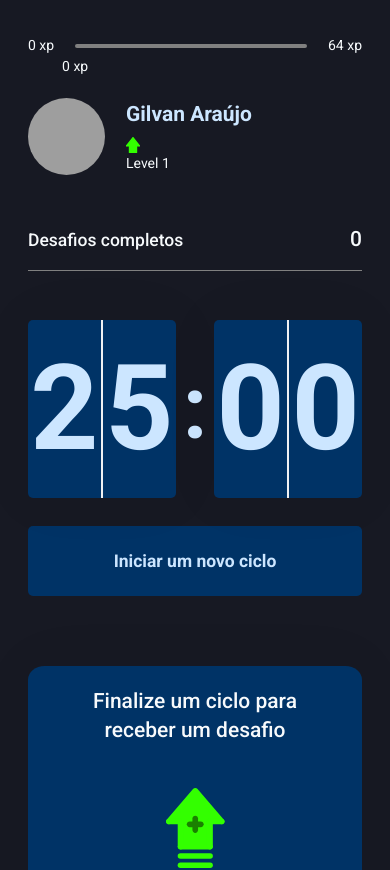
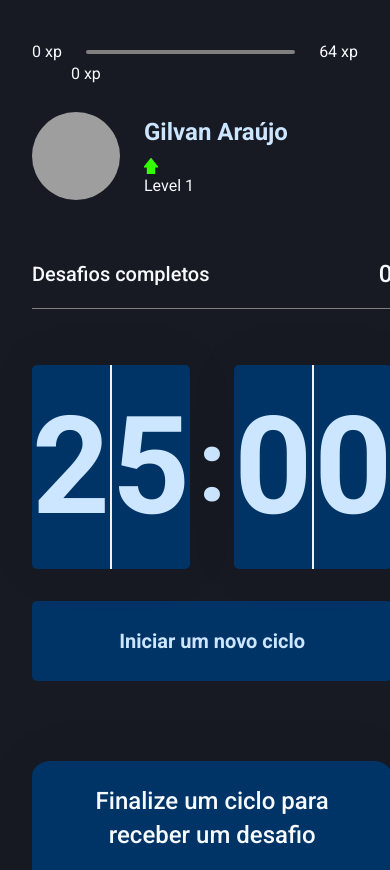
Before and after one commit to Gilvan-Araujo/MoveIt, a Next.js app: page / in a window 390 px wide. Shown: the top 870 px of the page. Built offline with nearby package versions, Linux system fonts and the light colour scheme; grey boxes are pictures that could not be loaded.

Commit message:
:lipstick: style: migrate pages to chakra ui

```diff
--- a/src/pages/_document.tsx
+++ b/src/pages/_document.tsx
@@ -1,4 +1,4 @@
-import Document, { Html, Head, Main, NextScript } from 'next/document'
+import Document, { Head, Html, Main, NextScript } from 'next/document'
 
 export default class MyDocument extends Document {
   render() {
--- a/src/pages/index.tsx
+++ b/src/pages/index.tsx
@@ -1,20 +1,21 @@
+import { GetServerSideProps } from 'next'
 import Head from 'next/head'
-import { GetServerSideProps } from 'next'
+import react from 'react'
 
-import { ChallengeBox } from '../components/ChallengeBox';
+import { Container, Flex } from '@chakra-ui/react'
+
+import { ChallengeBox } from '../components/ChallengeBox'
 import { CompletedChallenges } from '../components/CompletedChallenges'
-import { Countdown } from '../components/Countdown';
-import { ExperienceBar } from '../components/ExperienceBar';
-import { Profile } from '../components/Profile';
-import { CountdownProvider } from '../contexts/CountdownContext';
-
-import styles from '../styles/pages/Home.module.scss';
-import { ChallengesProvider } from '../contexts/ChallengesContext';
+import { Countdown } from '../components/Countdown'
+import { ExperienceBar } from '../components/ExperienceBar'
+import { Profile } from '../components/Profile'
+import { ChallengesProvider } from '../contexts/ChallengesContext'
+import { CountdownProvider } from '../contexts/CountdownContext'
 
 interface HomeProps {
-  level: number;
-  currentExperience: number;
-  challengesCompleted: number;
+  level: number
+  currentExperience: number
+  challengesCompleted: number
 }
 
 export default function Home(props) {
@@ -24,14 +25,29 @@ export default function Home(props) {
       currentExperience={props.currentExperience}
       challengesCompleted={props.challengesCompleted}
     >
-      <div className={styles.container}>
+      <Container
+        minH="100vh"
+        maxW="992px"
+        my={0}
+        mx="auto"
+        py="2.5rem"
+        px="2rem"
+        display="flex"
+        flexDirection="column"
+      >
         <Head>
           <title>Início | Moveit</title>
         </Head>
         <ExperienceBar />
 
         <CountdownProvider>
-          <section>
+          <Flex
+            flex="1"
+            display="grid"
+            gridGap={{ base: '5rem', md: '6.25rem' }}
+            gridTemplateColumns={{ md: '1fr 1fr' }}
+            alignContent="center"
+          >
             <div>
               <Profile />
               <CompletedChallenges />
@@ -40,15 +56,15 @@ export default function Home(props) {
             <div>
               <ChallengeBox />
             </div>
-          </section>
+          </Flex>
         </CountdownProvider>
-      </div>
+      </Container>
     </ChallengesProvider>
   )
 }
 
-export const getServerSideProps: GetServerSideProps = async (ctx) => {
-  const { level, currentExperience, challengesCompleted } = ctx.req.cookies;
+export const getServerSideProps: GetServerSideProps = async ctx => {
+  const { level, currentExperience, challengesCompleted } = ctx.req.cookies
 
   return {
     props: {
--- a/src/styles/global.scss
+++ b/src/styles/global.scss
@@ -1,8 +1,3 @@
-* {
-	margin: 0;
-	padding: 0;
-	box-sizing: border-box;
-}
 :root {
   --white: hsl(0, 0%, 100%);
   --gray-line: hsl(0, 0%, 50%);
@@ -19,32 +14,3 @@
   --blue-800: hsl(210, 100%, 20%);
   --blue-900: hsl(210, 100%, 10%);
 }
-body {
-	background: var(--blue-900);
-	color: var(--blue-100);
-	font: 400 1rem "Inter", sans-serif;
-}
-input {
-	font: 400 1rem "Inter", sans-serif;
-}
-textarea {
-	font: 400 1rem "Inter", sans-serif;
-}
-button {
-	font: 400 1rem "Inter", sans-serif;
-	cursor: pointer;
-}
-a {
-	color: inherit;
-	text-decoration: none;
-}
-@media (max-width: 1080px) {
-	html {
-		font-size: 93, 75%;
-	}
-}
-@media (max-width: 720px) {
-	html {
-		font-size: 87.5%;
-	}
-}
--- a/src/styles/pages/Home.module.scss
+++ /dev/null
@@ -1,23 +0,0 @@
-.container {
-	min-height: 100vh;
-	max-width: 992px;
-	margin: 0 auto;
-	padding: 2.5rem 2rem;
-	display: flex;
-	flex-direction: column;
-	section {
-		flex: 1;
-		display: grid;
-		gap: 5rem;
-		align-content: center;
-	}
-}
-
-@media (min-width: 700px) {
-	.container {
-		section {
-			gap: 6.25rem;
-			grid-template-columns: 1fr 1fr;
-		}
-	}
-}
```
Lines whose indentation alone changed are shown as unchanged.
